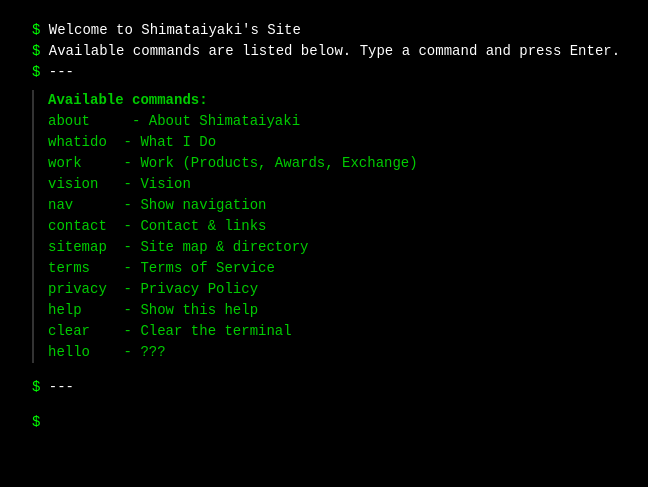
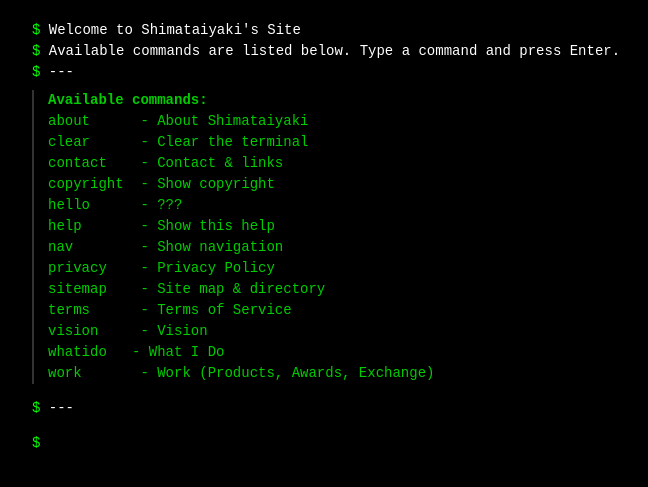
Before and after one commit to shimataiyaki/shimataiyaki.github.io, a Jekyll site: the page built from index.html, in a window 1280 px wide. Shown: the top 487 px of the page, without its empty margins (158-806 px from the left). Built offline with Jekyll 4.4.1, drawn with Linux system fonts in a browser that asks for light colours.

Commit message:
Update index.html

```diff
--- a/index.html
+++ b/index.html
@@ -19,18 +19,19 @@ css: /assets/css/home.css
     <div class="command-line">---</div>
     <div class="template-content">
       <strong>Available commands:</strong><br>
-      about &nbsp;&nbsp;&nbsp;&nbsp;- About Shimataiyaki<br>
-      whatido &nbsp;- What I Do<br>
-      work &nbsp;&nbsp;&nbsp;&nbsp;- Work (Products, Awards, Exchange)<br>
-      vision &nbsp;&nbsp;- Vision<br>
-      nav &nbsp;&nbsp;&nbsp;&nbsp;&nbsp;- Show navigation<br>
-      contact &nbsp;- Contact &amp; links<br>
-      sitemap &nbsp;- Site map &amp; directory<br>
-      terms &nbsp;&nbsp;&nbsp;- Terms of Service<br>
-      privacy &nbsp;- Privacy Policy<br>
-      help &nbsp;&nbsp;&nbsp;&nbsp;- Show this help<br>
-      clear &nbsp;&nbsp;&nbsp;- Clear the terminal<br>
-      hello &nbsp;&nbsp;&nbsp;- ???
+      about &nbsp;&nbsp;&nbsp;&nbsp;&nbsp;- About Shimataiyaki<br>
+      clear &nbsp;&nbsp;&nbsp;&nbsp;&nbsp;- Clear the terminal<br>
+      contact &nbsp;&nbsp;&nbsp;- Contact &amp; links<br>
+      copyright &nbsp;- Show copyright<br>
+      hello &nbsp;&nbsp;&nbsp;&nbsp;&nbsp;- ???<br>
+      help &nbsp;&nbsp;&nbsp;&nbsp;&nbsp;&nbsp;- Show this help<br>
+      nav &nbsp;&nbsp;&nbsp;&nbsp;&nbsp;&nbsp;&nbsp;- Show navigation<br>
+      privacy &nbsp;&nbsp;&nbsp;- Privacy Policy<br>
+      sitemap &nbsp;&nbsp;&nbsp;- Site map &amp; directory<br>
+      terms &nbsp;&nbsp;&nbsp;&nbsp;&nbsp;- Terms of Service<br>
+      vision &nbsp;&nbsp;&nbsp;&nbsp;- Vision<br>
+      whatido &nbsp;&nbsp;- What I Do<br>
+      work &nbsp;&nbsp;&nbsp;&nbsp;&nbsp;&nbsp;- Work (Products, Awards, Exchange)
     </div>
     <div class="command-line">---</div>
   </div>
@@ -44,27 +45,26 @@ css: /assets/css/home.css
 <template id="template-help">
   <div class="template-content">
     <strong>Available commands:</strong><br>
-    about &nbsp;&nbsp;&nbsp;&nbsp;- About Shimataiyaki<br>
-    whatido &nbsp;- What I Do<br>
-    work &nbsp;&nbsp;&nbsp;&nbsp;- Work (Products, Awards, Exchange)<br>
-    vision &nbsp;&nbsp;- Vision<br>
-    nav &nbsp;&nbsp;&nbsp;&nbsp;&nbsp;- Show navigation<br>
-    contact &nbsp;- Contact &amp; links<br>
-    sitemap &nbsp;- Site map &amp; directory<br>
-    terms &nbsp;&nbsp;&nbsp;- Terms of Service<br>
-    privacy &nbsp;- Privacy Policy<br>
-    help &nbsp;&nbsp;&nbsp;&nbsp;- Show this help<br>
-    clear &nbsp;&nbsp;&nbsp;- Clear the terminal<br>
-    hello &nbsp;&nbsp;&nbsp;- ???
+    about &nbsp;&nbsp;&nbsp;&nbsp;&nbsp;- About Shimataiyaki<br>
+    clear &nbsp;&nbsp;&nbsp;&nbsp;&nbsp;- Clear the terminal<br>
+    contact &nbsp;&nbsp;&nbsp;- Contact &amp; links<br>
+    copyright &nbsp;- Show copyright<br>
+    hello &nbsp;&nbsp;&nbsp;&nbsp;&nbsp;- ???<br>
+    help &nbsp;&nbsp;&nbsp;&nbsp;&nbsp;&nbsp;- Show this help<br>
+    nav &nbsp;&nbsp;&nbsp;&nbsp;&nbsp;&nbsp;&nbsp;- Show navigation<br>
+    privacy &nbsp;&nbsp;&nbsp;- Privacy Policy<br>
+    sitemap &nbsp;&nbsp;&nbsp;- Site map &amp; directory<br>
+    terms &nbsp;&nbsp;&nbsp;&nbsp;&nbsp;- Terms of Service<br>
+    vision &nbsp;&nbsp;&nbsp;&nbsp;- Vision<br>
+    whatido &nbsp;&nbsp;- What I Do<br>
+    work &nbsp;&nbsp;&nbsp;&nbsp;&nbsp;&nbsp;- Work (Products, Awards, Exchange)
   </div>
 </template>
 
 <template id="template-hello">
   <div class="template-content">
     <h3>Hello, visitor.</h3>
-    <p>ようこそ、Shimataiyaki のターミナルへ。</p>
-    <p>この場所は、思考と好奇心のログブックです。</p>
-    <p>つくる・かく・のこす・でかける。</p>
+    <p>ようこそ、Shimataiyaki のサイトへ。</p>
     <p><em>— A rolling stone gathers no moss.</em></p>
   </div>
 </template>
@@ -154,12 +154,19 @@ css: /assets/css/home.css
   </div>
 </template>
 
+<template id="template-copyright">
+  <div class="template-content">
+    <h3>Copyright</h3>
+    <p>Copyright (c) 2026 Shimataiyaki. All rights reserved.</p>
+    <p><em>Since 2023</em></p>
+  </div>
+</template>
+
 <template id="template-sitemap">
   <div class="template-content">
     <h3>Site Map / Directory</h3>
     <ul>
       <li><strong>Top</strong> — <a href="{{ '/' | relative_url }}" target="_blank">index.html</a></li>
-      <li><strong>このターミナル</strong> — /</li>
       <li><strong>Products</strong>
         <ul>
           <li><a href="https://shimataiyaki.github.io/digital-ema/" target="_blank">デジタル絵馬</a></li>
@@ -167,15 +174,10 @@ css: /assets/css/home.css
           <li><a href="https://shimataiyaki.github.io/products/e-colleague/" target="_blank">e-colleague</a></li>
         </ul>
       </li>
-      <li><strong>Writing</strong>
-        <ul>
-          <li><a href="https://note.com/shimataiyaki" target="_blank">note</a></li>
-        </ul>
-      </li>
       <li><strong>Links</strong>
         <ul>
           <li><a href="https://github.com/shimataiyaki" target="_blank"><iconify-icon icon="mdi:github"></iconify-icon> GitHub</a></li>
-          <li><a href="https://note.com/shimataiyaki" target="_blank"><iconify-icon icon="mdi:note-edit"></iconify-icon> note</a></li>
+          <li><a href="https://note.com/shimataiyaki" target="_blank"><iconify-icon icon="mdi:note"></iconify-icon> note</a></li>
         </ul>
       </li>
     </ul>
@@ -238,17 +240,19 @@ css: /assets/css/home.css
     const input = document.getElementById('input');
     const output = document.getElementById('output');
     const templates = {
+      about: 'template-about',
+      clear: null,
+      contact: 'template-contact',
+      copyright: 'template-copyright',
+      hello: 'template-hello',
       help: 'template-help',
-      hello: 'template-hello',
-      whatido: 'template-whatido',
-      work: 'template-work',
-      vision: 'template-vision',
-      about: 'template-about',
       nav: 'template-nav',
-      contact: 'template-contact',
+      privacy: 'template-privacy',
       sitemap: 'template-sitemap',
       terms: 'template-terms',
-      privacy: 'template-privacy'
+      vision: 'template-vision',
+      whatido: 'template-whatido',
+      work: 'template-work'
     };
 
     input.addEventListener('keydown', function(e) {
```
Also changed, not shown: other parts of index.html (+2 -0 lines).
